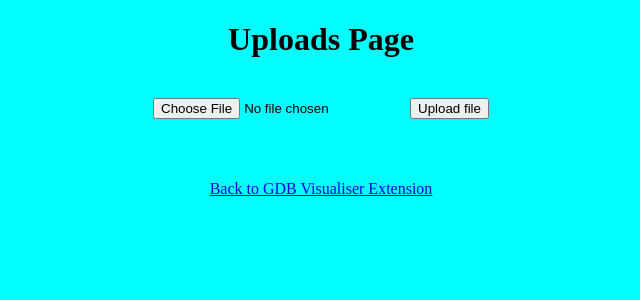
After one commit to sanchit1053/GDB-extension-project, a Flask app: page /upload-file in a window 1280 px wide. The commit adds this page. Shown: the top 300 px of the page, without its empty margins (319-959 px from the left). Run offline with Flask 2, Linux system fonts and the light colour scheme.

Commit message:
uploading files to folder

```diff
--- a/application.py
+++ b/application.py
@@ -1,7 +1,9 @@
 
-from flask import Flask, render_template, request, jsonify
+from flask import Flask, render_template, request, jsonify, redirect
 import json
 from pygdbmi.gdbcontroller import GdbController
+import os
+from werkzeug.utils import secure_filename
 app = Flask(__name__)
 
 votes = 0
@@ -16,8 +18,53 @@ def index():
         command = request.form['cmd']
         response = gdb.write(command)
 
+
+
         return jsonify({'status': 200 , 'data' : data, 'response':response})
         return render_template("index.html", data = (data), response = response)
+
+app.config["FILE_UPLOADS"] = "/mnt/c/Users/capts/Desktop/gdb_extension/gdb_project/codefiles"
+app.config["ALLOWED_FILE_EXTENSIONS"] = "CPP"
+
+def allowed_file(filename):
+    if not "." in filename:
+        return False
+    ext = filename.rsplit(".", 1)[1]
+
+    if ext.upper() in app.config["ALLOWED_FILE_EXTENSIONS"]:
+         return True
+    else:
+        return False
+
+@app.route("/upload-file", methods = ['POST' , 'GET'])
+def upload_file():
+        if request.method == 'POST':
+
+            if request.files:
+
+                file = request.files["inpFile"]
+
+                if file.filename == "":
+                    print("Image must have a filename")
+                    return redirect(request.url)
+
+                if not allowed_file(file.filename):
+                    print("This file extension is not supported")
+                    return redirect(request.url)
+
+                else:
+                    filename = secure_filename(file.filename)
+
+
+                file.save(os.path.join(app.config["FILE_UPLOADS"], file.filename))
+
+                print('File saved')
+
+                return redirect(request.url)
+
+        return render_template("upload_file.html")
+
+
 
 def apprun():
     app.run(debug = True)
--- /dev/null
+++ b/templates/upload_file.html
@@ -0,0 +1,40 @@
+<!DOCTYPE html>
+<html lang="en">
+<head>
+    <meta charset="UTF-8">
+    <meta http-equiv="X-UA-Compatible" content="IE=edge">
+    <meta name="viewport" content="width=device-width, initial-scale=1.0">
+    <title>Document</title>
+    <style>
+        body {
+           background-color: aqua;
+        }
+
+        #submit:hover{
+           background-color:aquamarine;
+        }
+    </style>
+</head>
+<body>
+    <style>
+        #header{
+            text-align: center;
+        }
+        #main{
+            text-align: center;
+        }
+        #link{
+            position: relative;
+            top:100px;
+        }
+    </style>
+    <h1 id="header">Uploads Page</h1>
+    <div id=main>
+    <a href="\" id="link">Back to GDB Visualiser Extension</a>
+    <form  id="myForm" action="/upload-file" method="post" enctype="multipart/form-data">
+        <input type="file" name="inpFile" id="inpFile">
+        <button type="submit" id="submit">Upload file</button>
+    </form>
+    </div>
+</body>
+</html>
```
Also changed, not shown: sample.json (+9 -9 lines), templates/index.html (+6 -2 lines).
